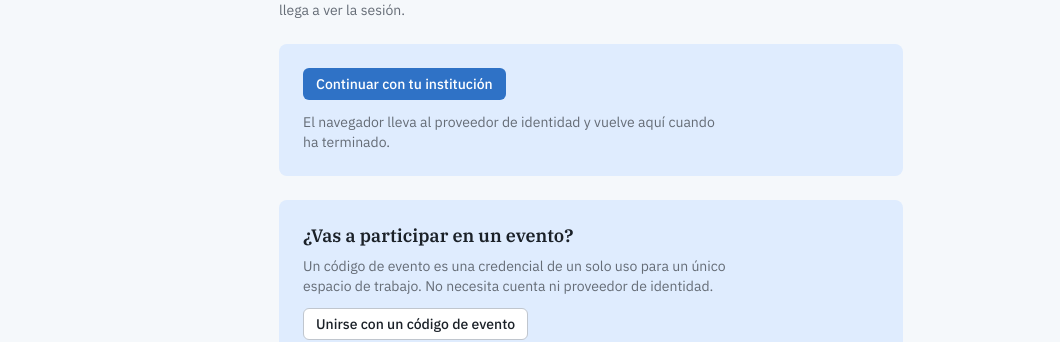
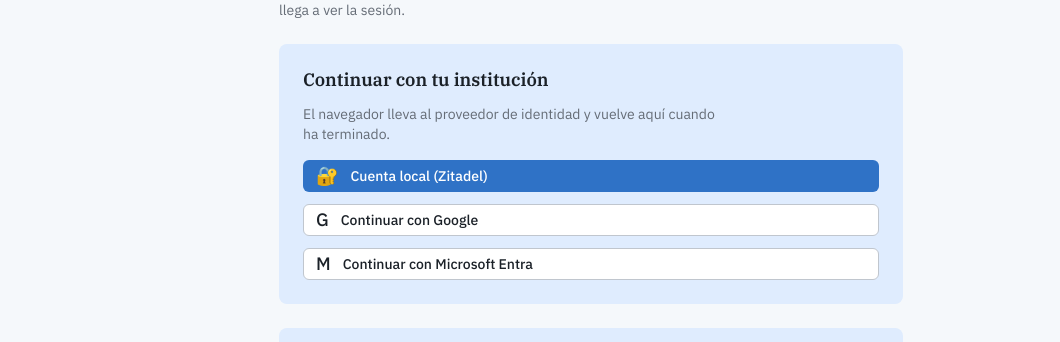
Before and after one commit to Juanc0/vozlab, a SvelteKit app in the folder apps/web/: page /login in a window 1280 px wide. Shown: the part 155-497 px from the top of the page, without its empty margins (49-1109 px from the left). Built offline with nearby package versions, Linux system fonts and the light colour scheme; no server answers.

Commit message:
feat(web): provider selector on login page
- Add Local/Google/Microsoft Entra provider buttons
- loginUrl() now accepts institution + kcIdpHint params
- i18n keys for provider labels (es/en)
- E2E test updated for new provider button
All tests pass; type-check green.

```diff
--- a/apps/web/src/lib/api/auth.ts
+++ b/apps/web/src/lib/api/auth.ts
@@ -28,9 +28,25 @@
  * protocol-relative path would let the identity provider bounce the user to
  * another site, so an unsafe value falls back to {@link DEFAULT_REDIRECT_PATH}.
  */
-export function loginUrl(client: ApiClient, redirectPath: string = DEFAULT_REDIRECT_PATH): string {
-  const safePath = isSafeRedirectPath(redirectPath) ? redirectPath : DEFAULT_REDIRECT_PATH;
-  return client.url(`/auth/login?redirect=${encodeURIComponent(safePath)}`);
+export interface LoginUrlOptions {
+  redirectPath?: string;
+  institution?: string;
+  kcIdpHint?: string;
+}
+
+export function loginUrl(
+  client: ApiClient,
+  optionsOrPath: LoginUrlOptions | string = {}
+): string {
+  const options: LoginUrlOptions =
+    typeof optionsOrPath === 'string' ? { redirectPath: optionsOrPath } : optionsOrPath;
+  const safePath = isSafeRedirectPath(options.redirectPath ?? DEFAULT_REDIRECT_PATH)
+    ? (options.redirectPath ?? DEFAULT_REDIRECT_PATH)
+    : DEFAULT_REDIRECT_PATH;
+  const params = new URLSearchParams({ redirect: safePath });
+  if (options.institution) params.set('institution', options.institution);
+  if (options.kcIdpHint) params.set('kc_idp_hint', options.kcIdpHint);
+  return client.url(`/auth/login?${params.toString()}`);
 }
 
 /**
--- a/apps/web/src/lib/i18n/locales/en.ts
+++ b/apps/web/src/lib/i18n/locales/en.ts
@@ -179,6 +179,9 @@
     continue: 'Continue with your institution',
     continueHelp:
       'The browser is sent to the identity provider and returns here when it is done.',
+    providerLocal: 'Local account (Zitadel)',
+    providerGoogle: 'Continue with Google',
+    providerMicrosoft: 'Continue with Microsoft Entra',
     joiningHeading: 'Joining an event?',
     joiningText:
       'An event code is a one-off credential for a single workspace. It needs no account and no identity provider.',
--- a/apps/web/src/lib/i18n/locales/es.ts
+++ b/apps/web/src/lib/i18n/locales/es.ts
@@ -197,6 +197,9 @@
     continue: 'Continuar con tu institución',
     continueHelp:
       'El navegador lleva al proveedor de identidad y vuelve aquí cuando ha terminado.',
+    providerLocal: 'Cuenta local (Zitadel)',
+    providerGoogle: 'Continuar con Google',
+    providerMicrosoft: 'Continuar con Microsoft Entra',
     joiningHeading: '¿Vas a participar en un evento?',
     joiningText:
       'Un código de evento es una credencial de un solo uso para un único espacio de trabajo. No necesita cuenta ni proveedor de identidad.',
--- a/apps/web/src/routes/(auth)/login/+page.svelte
+++ b/apps/web/src/routes/(auth)/login/+page.svelte
@@ -27,8 +27,20 @@
     loginRedirectPath(page.url.pathname, page.url.searchParams.get('next'))
   );
 
+  /** Selected institution slug. */
+  let selectedInstitution = $state('local');
+
+  /** Selected provider hint. */
+  let selectedProvider = $state('local');
+
   /** The API URL that starts the OIDC login. */
-  const url = $derived(loginUrl(api, target));
+  const url = $derived(
+    loginUrl(api, {
+      redirectPath: target,
+      institution: selectedInstitution,
+      kcIdpHint: selectedProvider !== 'local' ? selectedProvider : undefined,
+    })
+  );
 
   function startLogin(): void {
     // A document navigation: the API answers with a `302` to the identity
@@ -104,16 +116,39 @@
   </div>
 
   <div class="rounded-card bg-brand-100 p-6">
-    <button
-      type="button"
-      class="btn btn-primary"
-      onclick={startLogin}
-    >
-      {t('login.continue')}
-    </button>
-    <p class="mt-3 text-body text-muted max-w-measure">
+    <h2 class="mb-3">{t('login.continue')}</h2>
+    <p class="mb-4 text-body text-muted max-w-measure">
       {t('login.continueHelp')}
     </p>
+
+    <div class="grid gap-3">
+      <button
+        type="button"
+        class="btn btn-primary w-full justify-start gap-3"
+        onclick={() => { selectedInstitution = 'local'; selectedProvider = 'local'; startLogin(); }}
+      >
+        <span class="text-lg">🔐</span>
+        <span>{t('login.providerLocal')}</span>
+      </button>
+
+      <button
+        type="button"
+        class="btn btn-secondary w-full justify-start gap-3"
+        onclick={() => { selectedInstitution = 'sabana'; selectedProvider = 'google'; startLogin(); }}
+      >
+        <span class="text-lg">G</span>
+        <span>{t('login.providerGoogle')}</span>
+      </button>
+
+      <button
+        type="button"
+        class="btn btn-secondary w-full justify-start gap-3"
+        onclick={() => { selectedInstitution = 'sabana'; selectedProvider = 'microsoft'; startLogin(); }}
+      >
+        <span class="text-lg">M</span>
+        <span>{t('login.providerMicrosoft')}</span>
+      </button>
+    </div>
   </div>
 
   <div class="rounded-card bg-brand-100 p-6">
```
Also changed, not shown: 1 other file (tests, documents, lock files or other folders).
